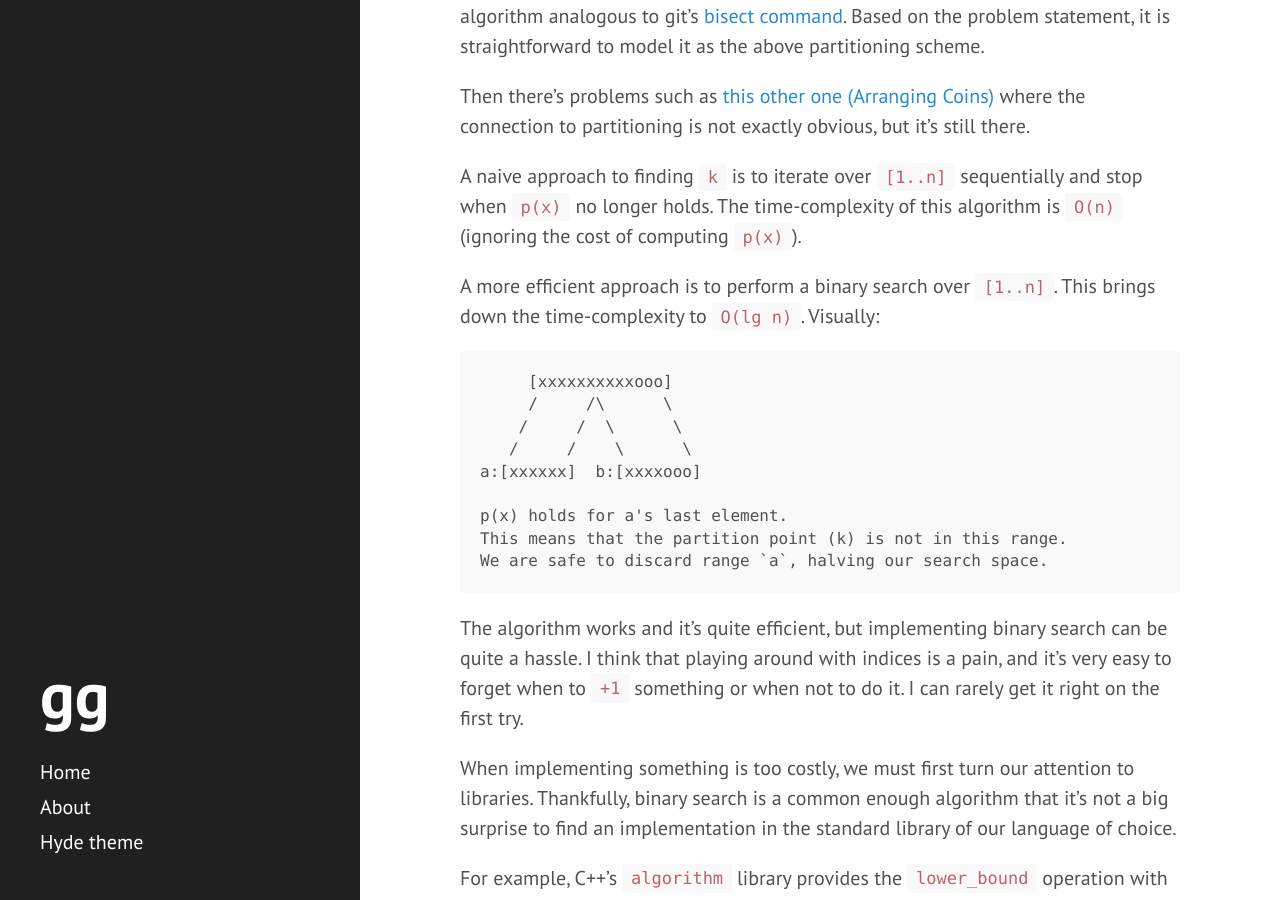
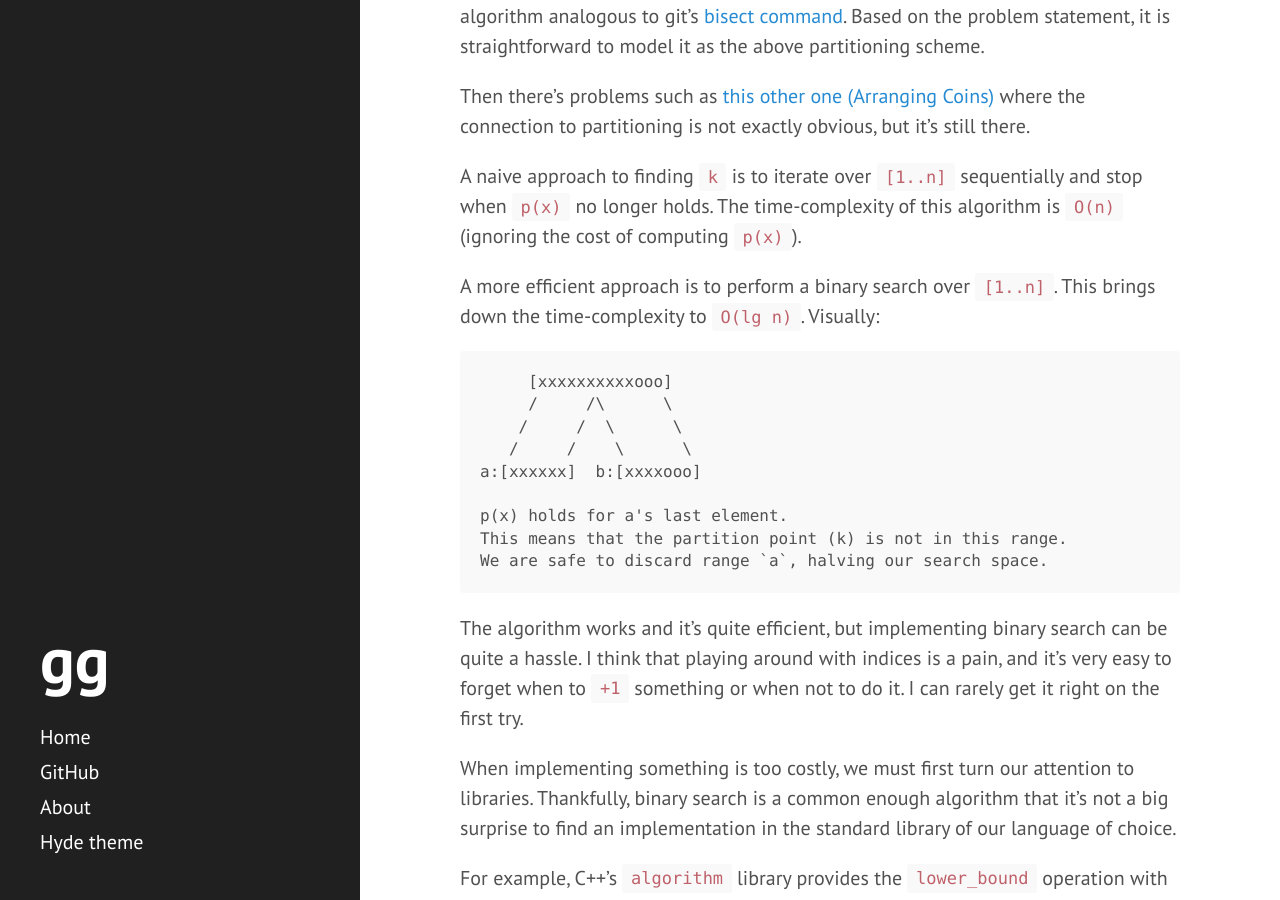
Before and after one commit to Garciat/garciat.github.io, a Jekyll site: the page built from index.html, in a window 1280 px wide and 900 px high, scrolled down 389 px. Built offline with Jekyll 4.4.1, drawn with Linux system fonts in a browser that asks for light colours; the list of posts is cut into pages by our own code.

Commit message:
Add GitHub link to sidebar.

```diff
--- a/_includes/sidebar.html
+++ b/_includes/sidebar.html
@@ -11,6 +11,8 @@
 
     <nav class="sidebar-nav">
       <a class="sidebar-nav-item{% if page.url == site.baseurl %} active{% endif %}" href="{{ site.baseurl }}">Home</a>
+
+      <a class="sidebar-nav-item" href="https://github.com/garciat">GitHub</a>
 
       {% comment %}
         The code below dynamically generates a sidebar nav of pages with
```
